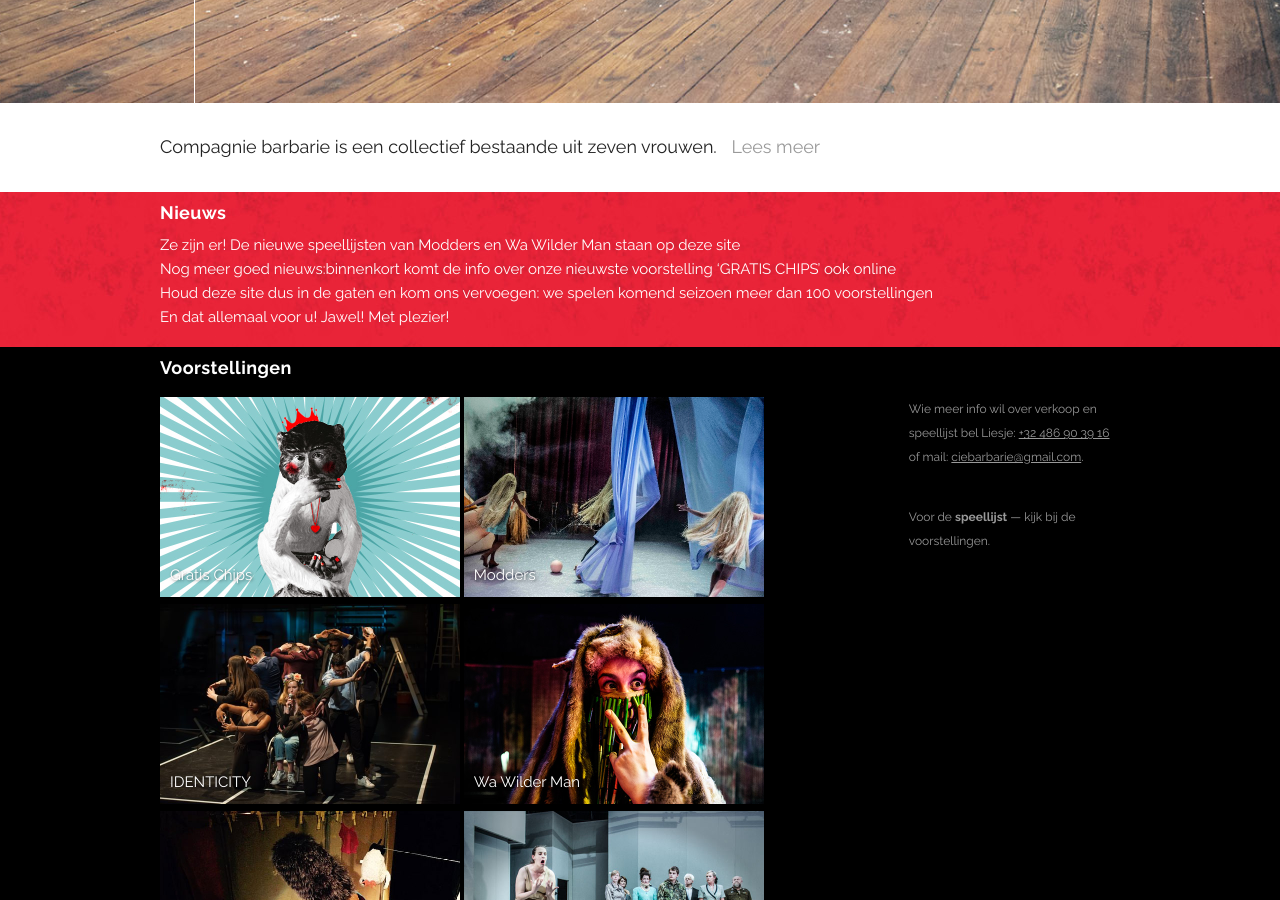
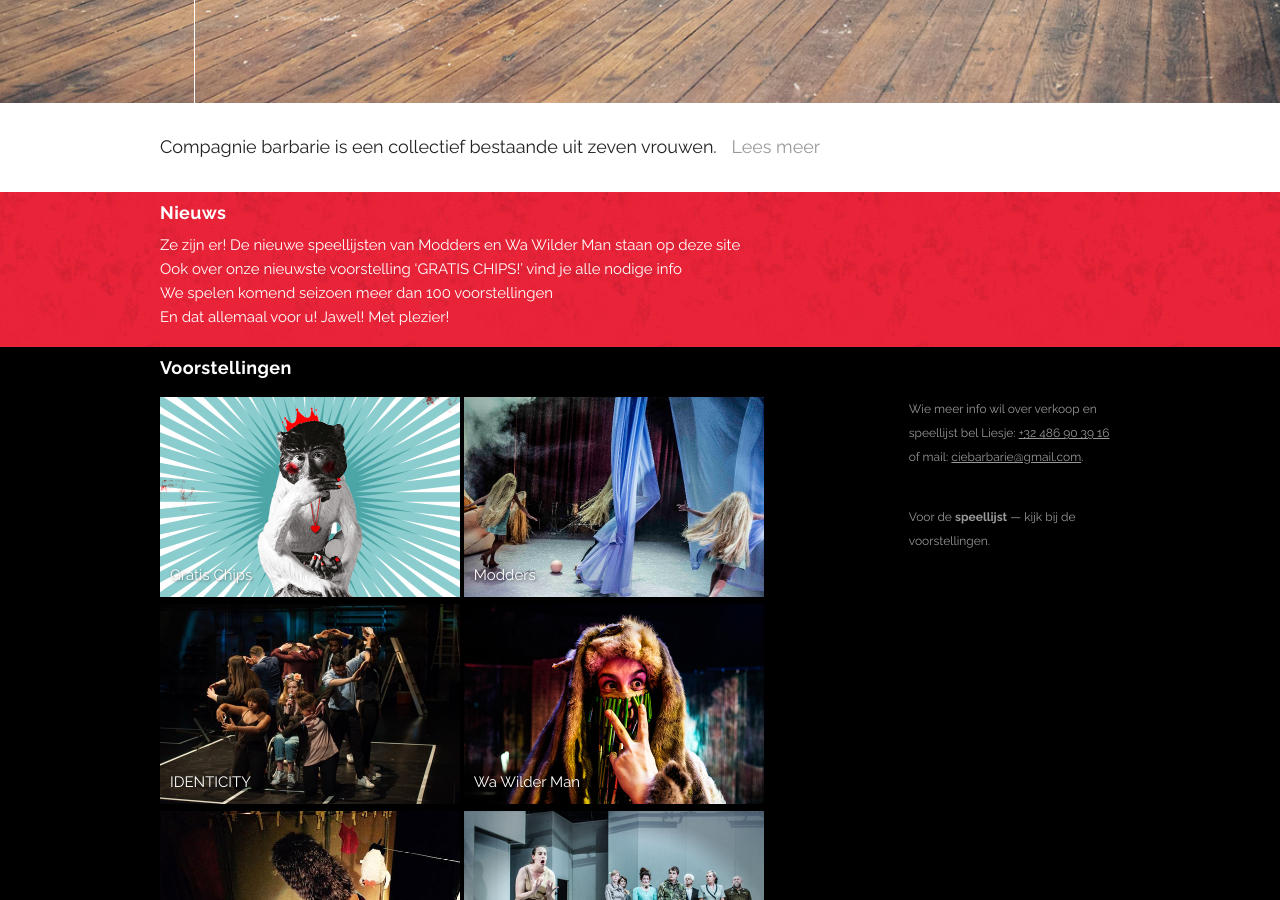
Before and after one commit to ciebarbarie/ciebarbarie, a Jekyll site: the page built from index.md, in a window 1280 px wide and 900 px high, scrolled down 797 px. Built offline with Jekyll 4.4.1, drawn with Linux system fonts in a browser that asks for light colours; some web fonts are replaced.

Commit message:
Update index.md

```diff
--- a/index.md
+++ b/index.md
@@ -40,6 +40,6 @@ performances:
     title: Undertwasser Wasserwasser
 ---
 Ze zijn er! De nieuwe speellijsten van Modders en Wa Wilder Man staan op deze site<br>
-Nog meer goed nieuws:binnenkort komt de info over onze nieuwste voorstelling 'GRATIS CHIPS' ook online<br>
-Houd deze site dus in de gaten en kom ons vervoegen: we spelen komend seizoen meer dan 100 voorstellingen<br>
+Ook over onze nieuwste voorstelling 'GRATIS CHIPS!' vind je alle nodige info<br>
+We spelen komend seizoen meer dan 100 voorstellingen<br>
 En dat allemaal voor u! Jawel! Met plezier!
```
